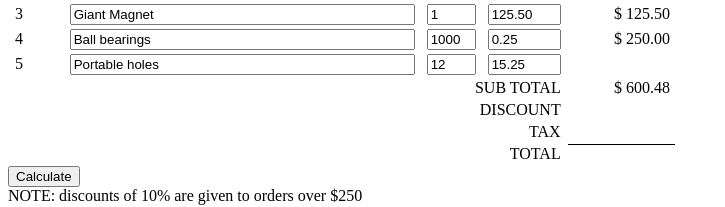
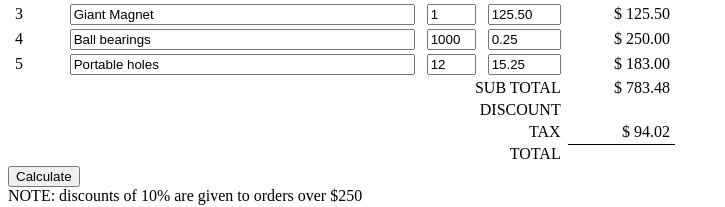
Before and after one commit to 1Sami1/assignment-1, a plain HTML site: page index.html in a window 1280 px wide. Both pictures are taken after a click on the button "Calculate". Shown: the part 151-358 px from the top of the page, without its empty margins (0-725 px from the left). Drawn offline with Linux system fonts and the light colour scheme.

Commit message:
working on discount atm

```diff
--- a/index.html
+++ b/index.html
@@ -95,6 +95,8 @@
 	<script>
 		//
 		const calc_btn = document.querySelector('#calculate');
+		const taxValue = .12;
+		const discountNum = .1;
 
 	    function calculate() {
 
@@ -139,7 +141,23 @@
 			document.querySelector("#line-4").innerHTML = "$ " + lineTotal.toFixed(2);
 			subTotal += lineTotal;
 
+			//line 5
+			const line5_quant = document.querySelector('#line-5-quantity').value;
+			const line5_price = document.querySelector("#line-5-price").value;
+			lineTotal = line5_price * line5_quant;
+			document.querySelector("#line-5").innerHTML = "$ " + lineTotal.toFixed(2);
+			subTotal += lineTotal;
 
+			// this is the subtotal line where it displays the subtotal
+			document.querySelector("#sub-total").innerHTML = "$ " + subTotal.toFixed(2);
+
+			// tax calculations
+			let tax = 0;
+			tax = subTotal * taxValue;
+			document.querySelector("#tax").innerHTML = "$ " + tax.toFixed(2);
+
+			let discount = (subTotal > 250) ? subTotal * discountNum : 0;
+			document.querySelector("")
 
 
 
@@ -162,7 +180,7 @@
 
             */
 
-			document.querySelector("#sub-total").innerHTML = "$ " + subTotal.toFixed(2);
+
 	    }
 
 		calc_btn.addEventListener("click", calculate);
```
